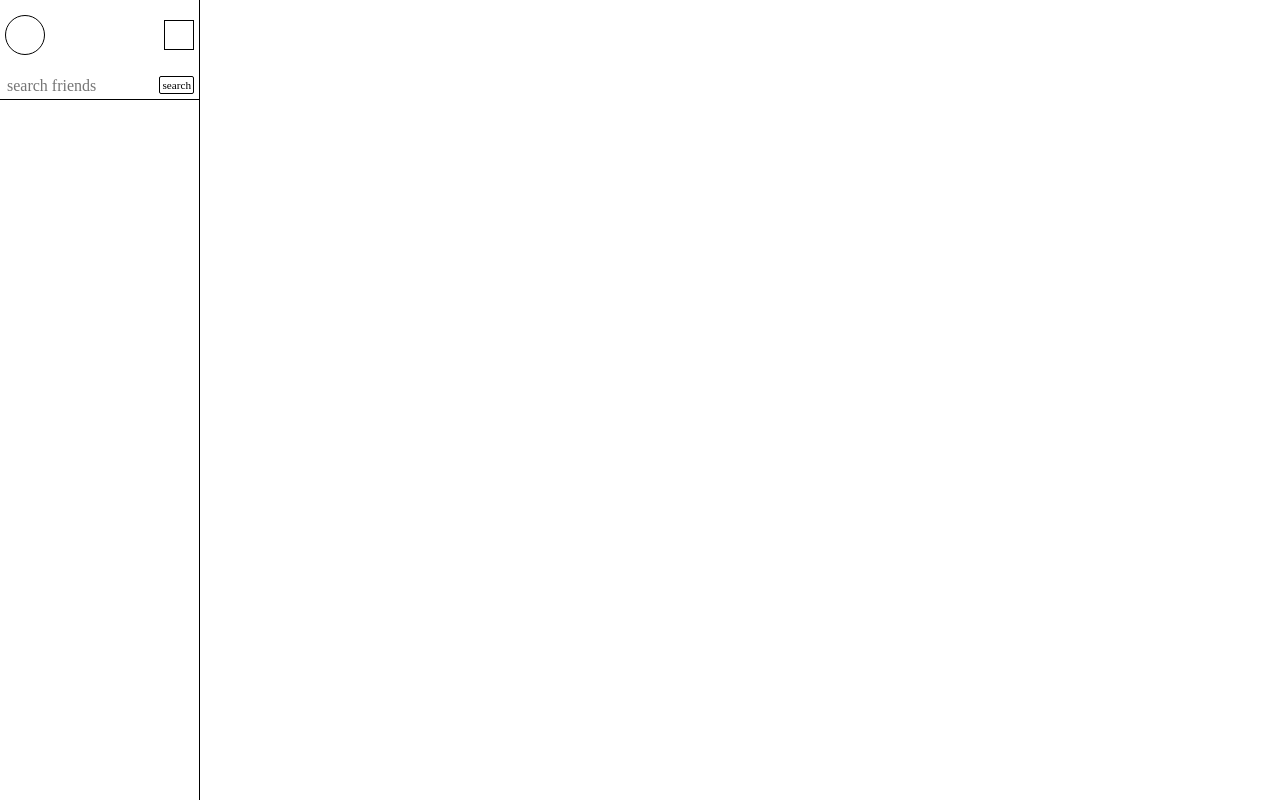
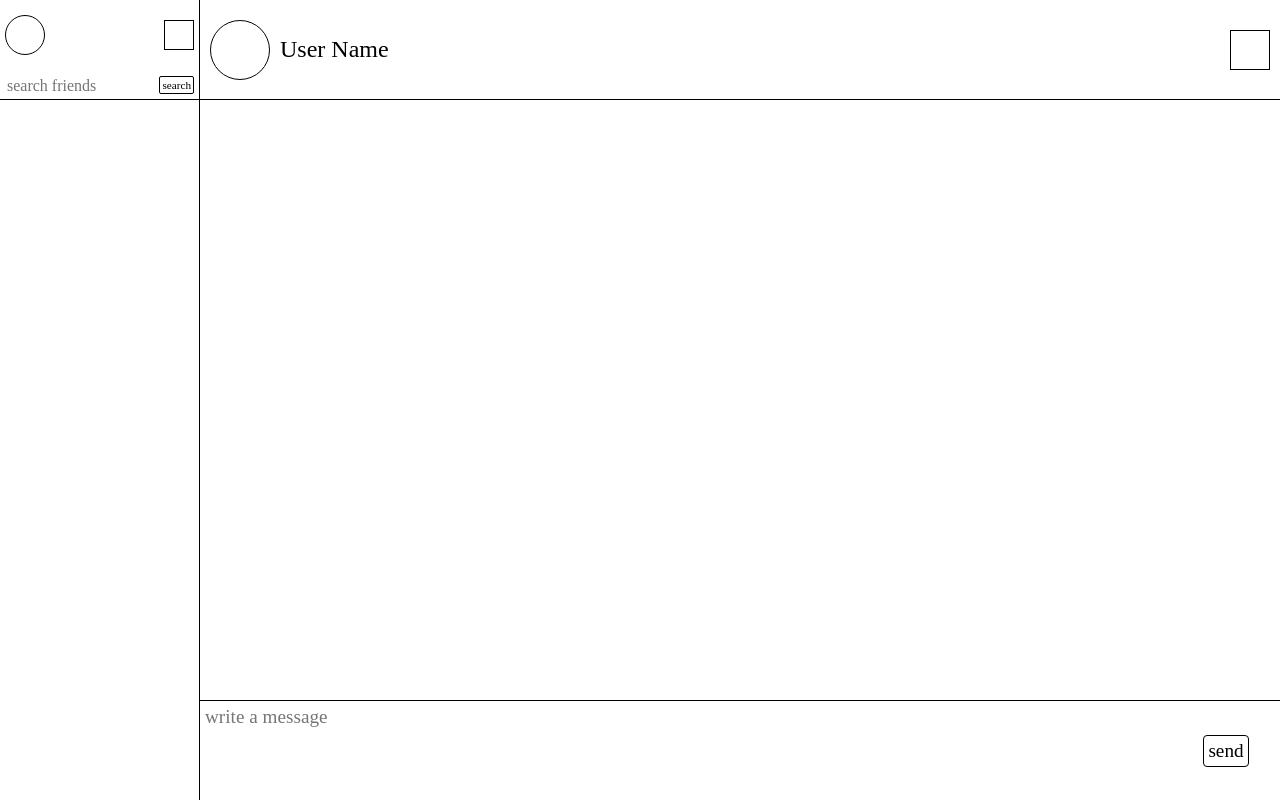
Before and after one commit to tscott12331/video-call-web, a Next.js app: page / in a window 1280 px wide. Built offline with nearby package versions, Linux system fonts and the light colour scheme.

Commit message:
feat: main message area design frame

```diff
--- a/app/page.module.css
+++ b/app/page.module.css
@@ -1,121 +1,6 @@
 .page {
     width: 100%;
     height: 100%;
-}
-
-.sbSection {
-    height: 100%;
-    min-width: 200px;
-    max-width: 300px;
-    width: 15%;
-    border-right: 1px solid black;
-}
-
-.sbCtrls {
-    height: 100px;
-    border-bottom: 1px solid black;
-}
-
-.sbCtrlsTop {
-    height: 70%;
-    padding: 5px;
 
     display: flex;
-    justify-content: space-between;
-    align-items: center;
 }
-
-.pfpWrapper {
-    width: 40px;
-    height: 40px;
-
-    border-radius: 20px;
-    border: 1px solid black;
-}
-
-.addFriendWrapper {
-    width: 30px;
-    height: 30px;
-
-    border: 1px solid black;
-}
-
-.sbSearchWrapper {
-    height: 30%;
-    padding: 5px;
-
-    display: flex;
-    align-items: flex-end;
-    justify-content: space-between;
-}
-
-.sbSearch {
-    width: 75%;
-    height: 80%;
-    font-family: inherit;
-    font-size: 1rem;
-    padding: 2px;
-
-    border: none;
-    outline: none;
-}
-
-.sbSearchBut {
-    font-family: inherit;
-    font-size: .7rem;
-    padding: 2px;
-
-    background: none;
-    border-radius: 2px;
-    border: 1px solid black;
-}
-
-.sbFriendsList {
-    height: calc(100% - 100px);
-    overflow-y: auto;
-    overflow-x: hidden;
-}
-
-.sbFriend {
-    height: 50px;
-    border-bottom: 1px solid black;
-    display: flex;
-    justify-content: space-between;
-    align-items: center;
-    padding: 5px;
-}
-
-.sbFriendLeft {
-    display: flex;
-    align-items: center;
-    gap: 5px;
-}
-
-.pfpSmallWrapper {
-    width: 30px;
-    height: 30px;
-    border-radius: 15px;
-    border: 1px solid black;
-
-}
-
-.sbFriendRight {
-    display: flex;
-    flex-direction: row-reverse;
-    align-items: center;
-    gap: 5px;
-}
-
-.messageSmallIcon {
-    width: 15px;
-    height: 15px;
-
-    border: 1px solid black;
-}
-
-.videoSmallIcon {
-    width: 15px;
-    height: 15px;
-
-    border: 1px solid black;
-}
--- a/app/page.tsx
+++ b/app/page.tsx
@@ -1,22 +1,13 @@
 import styles from "./page.module.css";
+import Sidebar from "@/components/sidebar/sidebar";
+import MessageArea from "@/components/messaging/message-area";
+
 
 export default function Home() {
   return (
     <div className={styles.page}>
-        <section className={styles.sbSection}>
-            <div className={styles.sbCtrls}>
-                <div className={styles.sbCtrlsTop}>
-                    <div className={styles.pfpWrapper}></div>
-                    <div className={styles.addFriendWrapper}></div>
-                </div>
-                <div className={styles.sbSearchWrapper}>
-                    <input placeholder="search friends" className={styles.sbSearch} />
-                    <button className={styles.sbSearchBut}>search</button>
-                </div>
-            </div>
-            <div className={styles.sbFriendsList}></div>
-        </section>
-        <section className={styles.mainSection}></section>
+        <Sidebar />
+        <MessageArea />
     </div>
   );
 }
--- /dev/null
+++ b/components/messaging/message-area.module.css
@@ -0,0 +1,83 @@
+.mainSection {
+    height: 100%;
+
+    flex-grow: 2;
+}
+
+.mainInfoWrapper {
+    height: 100px;
+    display: flex;
+    justify-content: space-between;
+    align-items: center;
+    padding: 10px;
+
+    border-bottom: 1px solid black;
+}
+
+.mainIconTextWrapper {
+    display: flex;
+    gap: 10px;
+    align-items: center;
+}
+
+.pfpBigIcon {
+    width: 60px;
+    height: 60px;
+
+    border-radius: 30px;
+    border: 1px solid black;
+}
+
+.infoUsername {
+    font-size: 1.5rem;
+}
+
+.videoBigIcon {
+    width: 40px;
+    height: 40px;
+
+    border: 1px solid black;
+}
+
+.mainMessageWrapper {
+    height: calc(100% - 200px);
+}
+
+.mainInputWrapper {
+    height: 100px;
+
+    border-top: 1px solid black;
+
+    display: flex;
+    align-items: center;
+}
+
+.mainMessageInput {
+    width: 90%;
+    height: 100%;
+
+    border: none;
+    outline: none;
+    padding: 5px;
+    font: inherit;
+    font-size: 1.2rem;
+    resize: none;
+}
+
+.messageSendButWrapper {
+    width: 10%;
+    display: flex;
+    justify-content: center;
+    align-items: center;
+}
+
+
+.messageSendBut {
+    font: inherit;
+    font-size: 1.2rem;
+    padding: 4px;
+
+    border: 1px solid black;
+    border-radius: 4px;
+    background: none;
+}
--- /dev/null
+++ b/components/messaging/message-area.tsx
@@ -0,0 +1,22 @@
+import styles from "./message-area.module.css";
+
+export default function MessageArea() {
+    return (
+        <section className={styles.mainSection}>
+            <div className={styles.mainInfoWrapper}>
+                <div className={styles.mainIconTextWrapper}>
+                    <div className={styles.pfpBigIcon}></div>
+                    <p className={styles.infoUsername}>User Name</p>
+                </div>
+                <div className={styles.videoBigIcon}></div>
+            </div>
+            <div className={styles.mainMessageWrapper}></div>
+            <div className={styles.mainInputWrapper}>
+                <textarea className={styles.mainMessageInput} placeholder="write a message" />
+                <div className={styles.messageSendButWrapper}>
+                    <button className={styles.messageSendBut}>send</button>
+                </div>
+            </div>
+        </section>
+    );
+}
--- /dev/null
+++ b/components/sidebar/sidebar.module.css
@@ -0,0 +1,116 @@
+.sbSection {
+    height: 100%;
+    min-width: 200px;
+    max-width: 300px;
+    width: 15%;
+    border-right: 1px solid black;
+}
+
+.sbCtrls {
+    height: 100px;
+    border-bottom: 1px solid black;
+}
+
+.sbCtrlsTop {
+    height: 70%;
+    padding: 5px;
+
+    display: flex;
+    justify-content: space-between;
+    align-items: center;
+}
+
+.pfpWrapper {
+    width: 40px;
+    height: 40px;
+
+    border-radius: 20px;
+    border: 1px solid black;
+}
+
+.addFriendWrapper {
+    width: 30px;
+    height: 30px;
+
+    border: 1px solid black;
+}
+
+.sbSearchWrapper {
+    height: 30%;
+    padding: 5px;
+
+    display: flex;
+    align-items: flex-end;
+    justify-content: space-between;
+}
+
+.sbSearch {
+    width: 75%;
+    height: 80%;
+    font-family: inherit;
+    font-size: 1rem;
+    padding: 2px;
+
+    border: none;
+    outline: none;
+}
+
+.sbSearchBut {
+    font-family: inherit;
+    font-size: .7rem;
+    padding: 2px;
+
+    background: none;
+    border-radius: 2px;
+    border: 1px solid black;
+}
+
+.sbFriendsList {
+    height: calc(100% - 100px);
+    overflow-y: auto;
+    overflow-x: hidden;
+}
+
+.sbFriend {
+    height: 50px;
+    border-bottom: 1px solid black;
+    display: flex;
+    justify-content: space-between;
+    align-items: center;
+    padding: 5px;
+}
+
+.sbFriendLeft {
+    display: flex;
+    align-items: center;
+    gap: 5px;
+}
+
+.pfpSmallWrapper {
+    width: 30px;
+    height: 30px;
+    border-radius: 15px;
+    border: 1px solid black;
+
+}
+
+.sbFriendRight {
+    display: flex;
+    flex-direction: row-reverse;
+    align-items: center;
+    gap: 5px;
+}
+
+.messageSmallIcon {
+    width: 15px;
+    height: 15px;
+
+    border: 1px solid black;
+}
+
+.videoSmallIcon {
+    width: 15px;
+    height: 15px;
+
+    border: 1px solid black;
+}
--- /dev/null
+++ b/components/sidebar/sidebar.tsx
@@ -0,0 +1,19 @@
+import styles from "./sidebar.module.css";
+
+export default function Sidebar() {
+    return (
+        <section className={styles.sbSection}>
+            <div className={styles.sbCtrls}>
+                <div className={styles.sbCtrlsTop}>
+                    <div className={styles.pfpWrapper}></div>
+                    <div className={styles.addFriendWrapper}></div>
+                </div>
+                <div className={styles.sbSearchWrapper}>
+                    <input placeholder="search friends" className={styles.sbSearch} />
+                    <button className={styles.sbSearchBut}>search</button>
+                </div>
+            </div>
+            <div className={styles.sbFriendsList}></div>
+        </section>
+    );
+}
```
